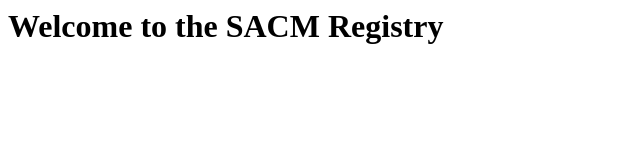
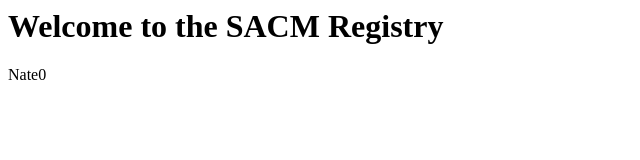
Before and after one commit to liuj0331/SACMRegistry, a plain HTML site: page index.html in a window 1280 px wide. Shown: the full height of the page, 0-640 px from the left. Drawn offline with Linux system fonts and the light colour scheme.

Commit message:
added nate0

```diff
--- a/index.html
+++ b/index.html
@@ -4,5 +4,6 @@
   </head>
   <body>
     <h1>Welcome to the SACM Registry</h1>
+	<p>Nate0</p>
   </body>
 </html>
```
